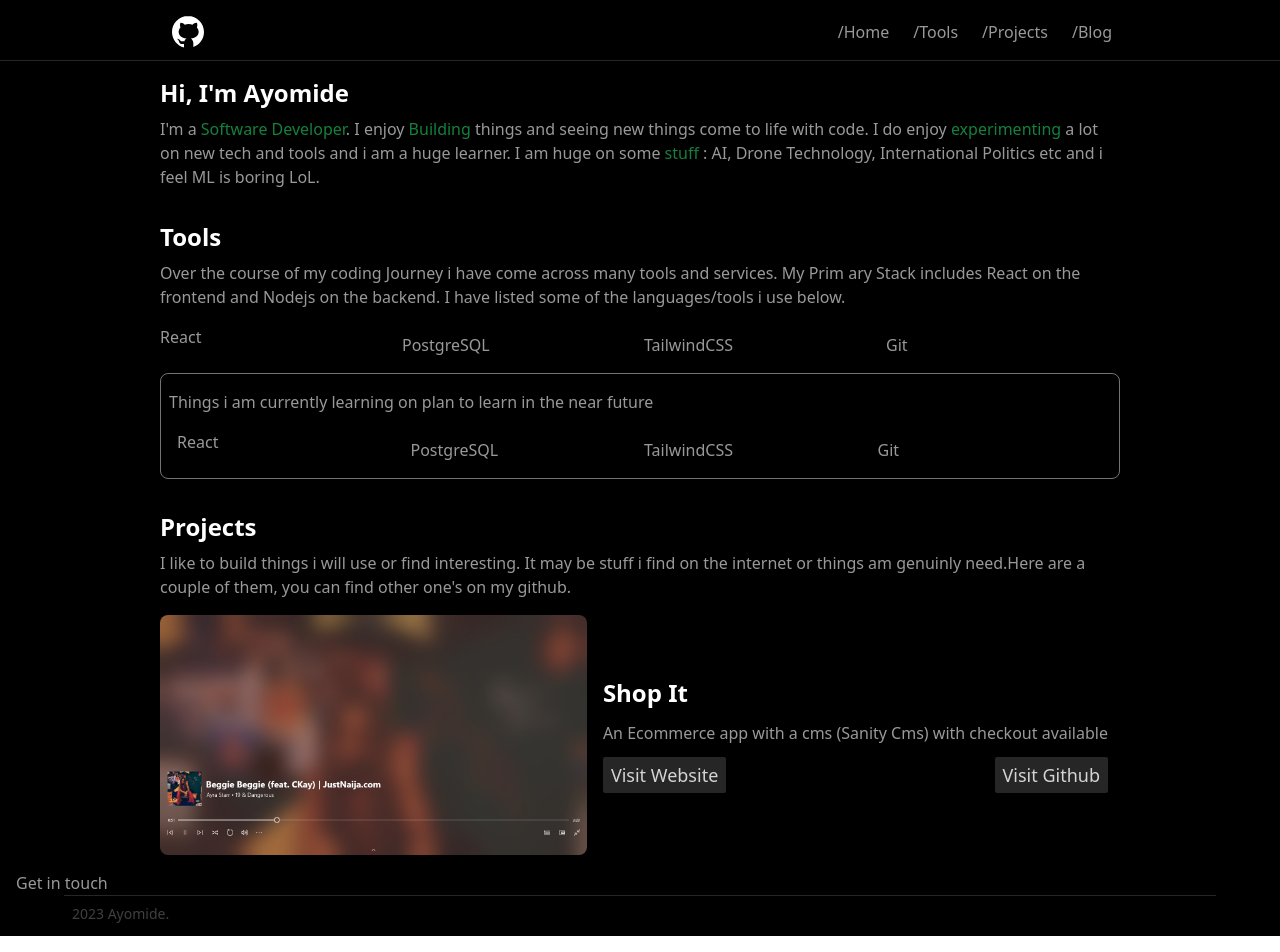
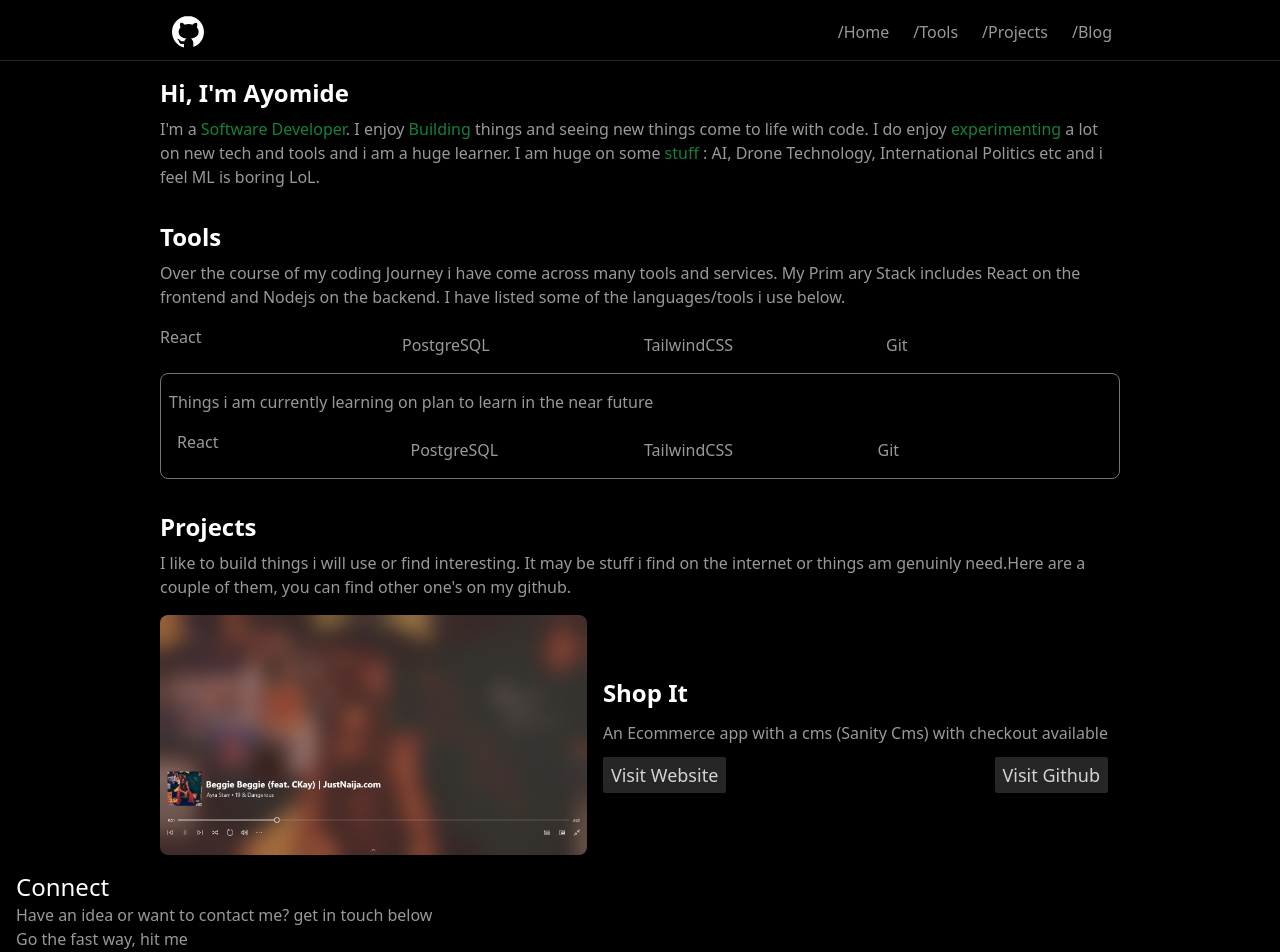
Before and after one commit to Ayothegod/portfolio, a Next.js app: page / in a window 1280 px wide. Shown: the top 952 px of the page. Built offline with nearby package versions, Linux system fonts and the light colour scheme.

Commit message:
add form input later

```diff
--- a/pages/index.js
+++ b/pages/index.js
@@ -81,12 +81,23 @@ export default function Home() {
           </section>
 
           <section>
-            <h2>Get in touch</h2>
+            <h2 className="text-white font-medium text-2xl ">Connect</h2>
+            <p>Have an idea or want to contact me? get in touch below</p>
+
+            {/* <div>
+              <div className="flex justify-between">
+              <button>Send a mail</button>
+              <button>&gt;</button>
+              </div>
+
+            </div> */}
+            {/* form div above */}
+
             <div>
-
+              <p>Go the fast way, hit me</p>
+              <button></button>
             </div>
           </section>
-
         </main>
         <footer className=" max-w-[72rem] mx-auto border-t border-t-neutral-800 p-2">
           <section className="">
```
